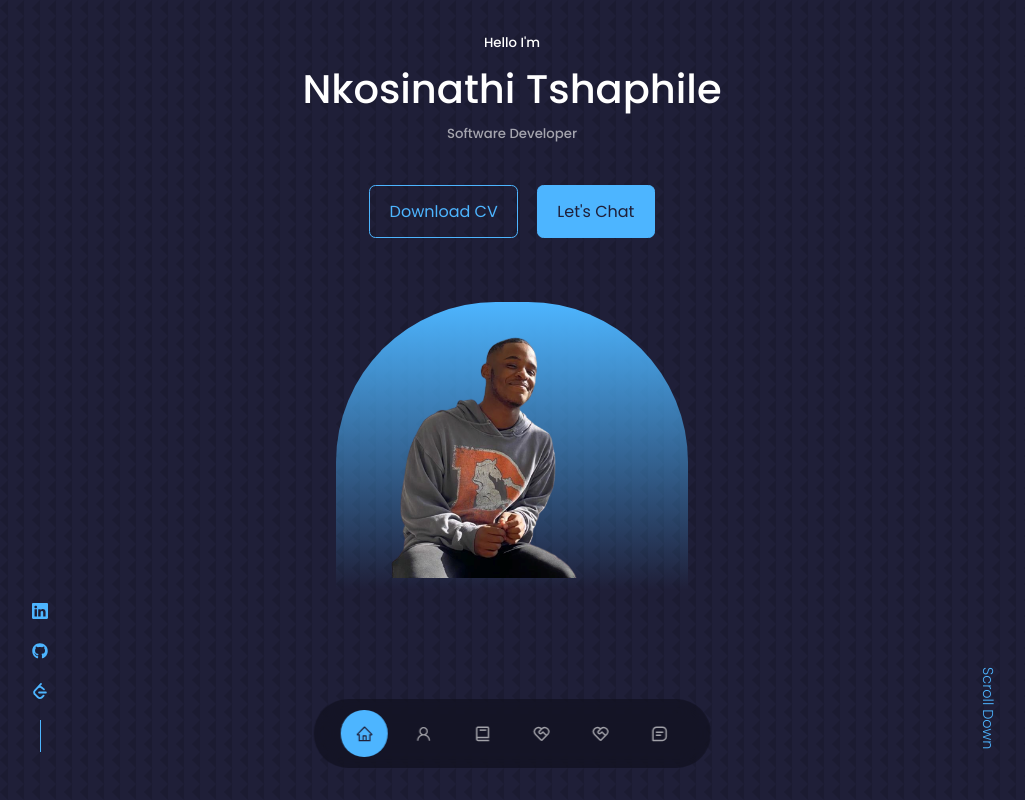
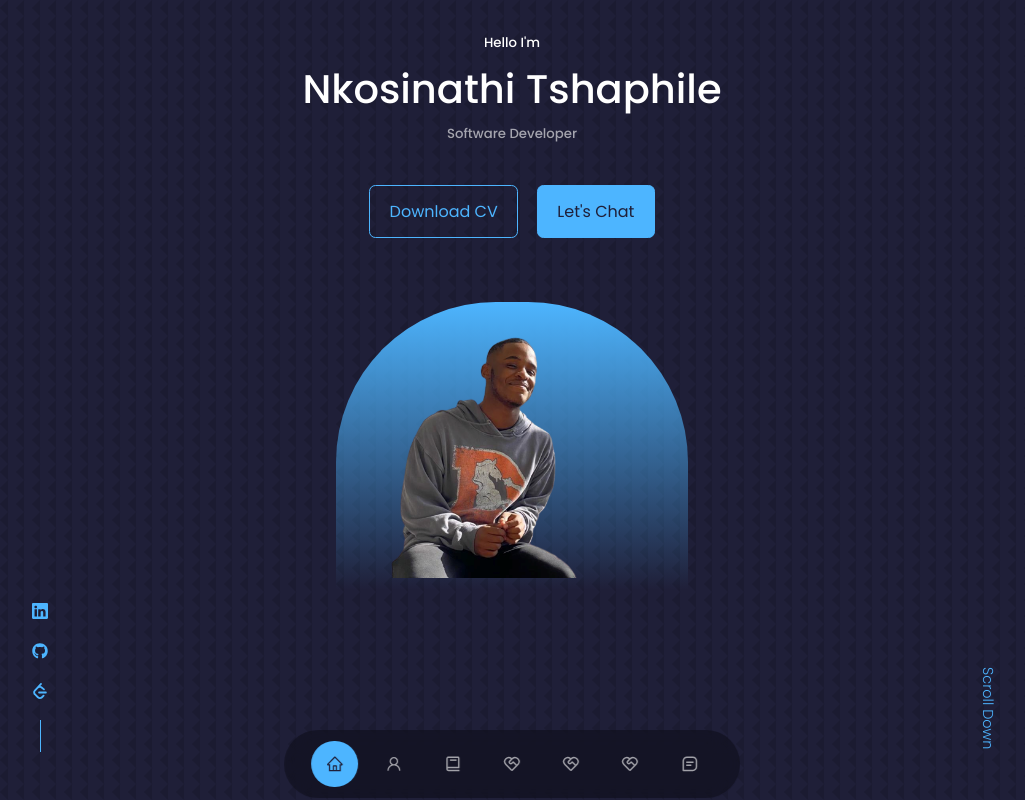
Before and after one commit to Inathi-M/Portfolio-Website-v2, a React (Create React App) app: page / in a window 1280 px wide. Shown: the top 800 px of the page, without its empty margins (128-1153 px from the left). Built offline with nearby package versions, Linux system fonts and the light colour scheme.

Commit message:
Just Edited the Nav bar, but still incomplete

```diff
--- a/src/components/nav/Nav.jsx
+++ b/src/components/nav/Nav.jsx
@@ -46,6 +46,13 @@ const Nav = () => {
         <RiServiceLine />
       </a>
       <a
+        href="#courses"
+        onClick={() => setActiveNav("#courses")}
+        className={activeNav === "#courses" ? "active" : ""}
+      >
+        <RiServiceLine />
+      </a>
+      <a
         href="#contact"
         onClick={() => setActiveNav("#contact")}
         className={activeNav === "#contact" ? "active" : ""}
--- a/src/components/nav/nav.css
+++ b/src/components/nav/nav.css
@@ -7,7 +7,7 @@ nav {
   position: fixed;
   left: 50%;
   transform: translate(-50%);
-  bottom: 2rem;
+  bottom: 0.1rem;
   display: flex;
   gap: 0.8rem;
   border-radius: 3rem;
```
